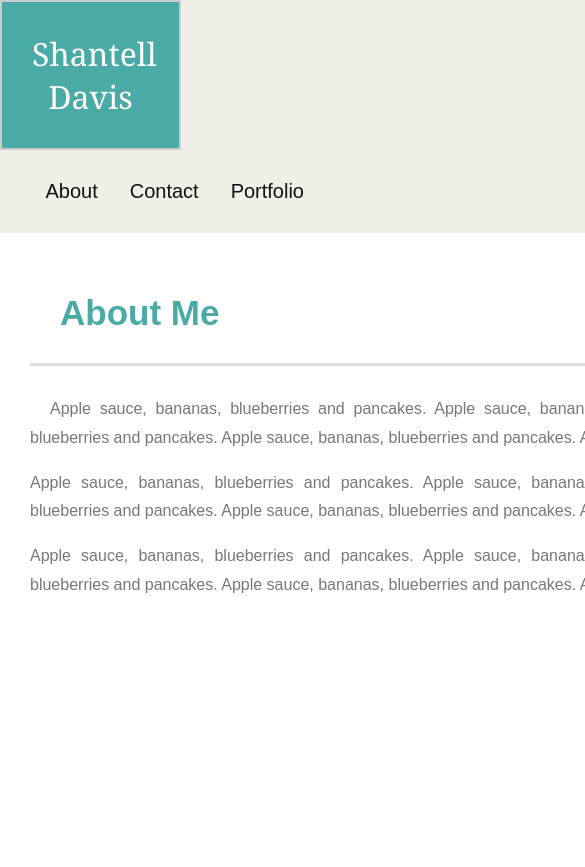
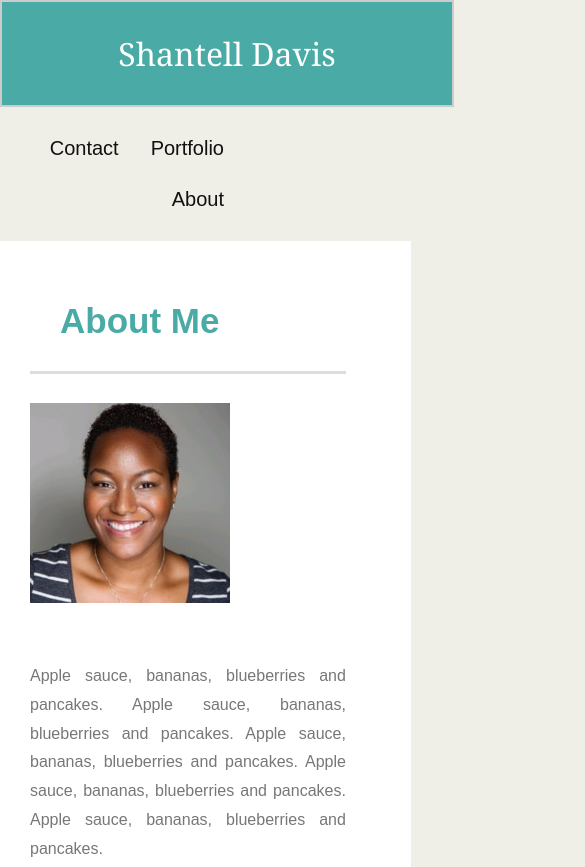
Before and after one commit to shantell87/Responsive-Portfolio, a plain HTML site: page index.html in a window 390 px wide. Shown: the top 867 px of the page, 585 px wide, since content can reach past the window. Drawn offline with Linux system fonts and the light colour scheme.

Commit message:
updated the 640px  media dimensions for ul, wrapper, and header

```diff
--- a/assets/css/style.css
+++ b/assets/css/style.css
@@ -141,12 +141,27 @@ input[type=text] {
 }
 
 /* For mobile phones */
-[col*="col-"] {
-    width: 100%;
-}
-@media only screen and (min-width: 640px) {
-  nav, ul { text-align: center;
+@media only screen and (max-width: 640px) {
+
+    ul{
+        max-width:100%;
+        padding-right: 80px;
     }
+    .wrapper,
+    #content {
+        max-width: 90%;
+    }
+    #bio-image {
+        float: none;
+    }
+    p {
+        margin-top: 40px;
+        max-width: 100%;
+    }
+    header{
+        width: 100%;
+    }
+
 }
 
 /*
```
Also changed, not shown: assets/images/headshot2.jpg (added).
